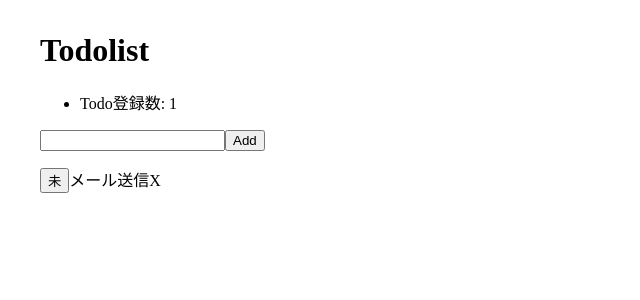
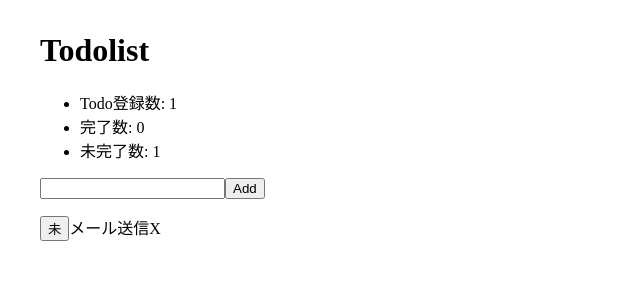
Before and after one commit to RodeoX1980/recoil-sample, a React (Vite) app: page / in a window 1280 px wide. Shown: the top 300 px of the page, without its empty margins (0-640 px from the left). Built offline with nearby package versions, Linux system fonts and the light colour scheme.

Commit message:
[ADD]件数カウント機能を追加

```diff
--- a/src/atom/selector.ts
+++ b/src/atom/selector.ts
@@ -1,11 +1,24 @@
 import { selector } from "recoil";
 import { todoListState } from "@/atom/atom";
 
+type counts = {
+  totalNum: number;
+  totalCompletedNum: number;
+  totalUncompletedNum: number;
+}
+
+
 export const todoListStateSelector = selector({
   key: "todoListStateSelector",
-  get: ({ get }) => {
+  get: ({ get }): counts => {
     const todoList = get(todoListState);
     const totalNum = todoList.length;
-    return totalNum;
+    const totalCompletedNum = todoList.filter((item) => item.isCompleted).length;
+    const totalUncompletedNum = totalNum - totalCompletedNum;
+    return {
+      totalNum: totalNum,
+      totalCompletedNum: totalCompletedNum,
+      totalUncompletedNum: totalUncompletedNum
+    };
   }
 })
--- a/src/components/TodoListStats.tsx
+++ b/src/components/TodoListStats.tsx
@@ -5,7 +5,9 @@ const TodoListStats = () => {
   const totalNum = useRecoilValue(todoListStateSelector);
   return (
     <ul>
-      <li>Todo登録数: {totalNum}</li>
+      <li>Todo登録数: {totalNum.totalNum}</li>
+      <li>完了数:   {totalNum.totalCompletedNum}</li>
+      <li>未完了数: {totalNum.totalUncompletedNum}</li>
     </ul>
   )
 }
```
